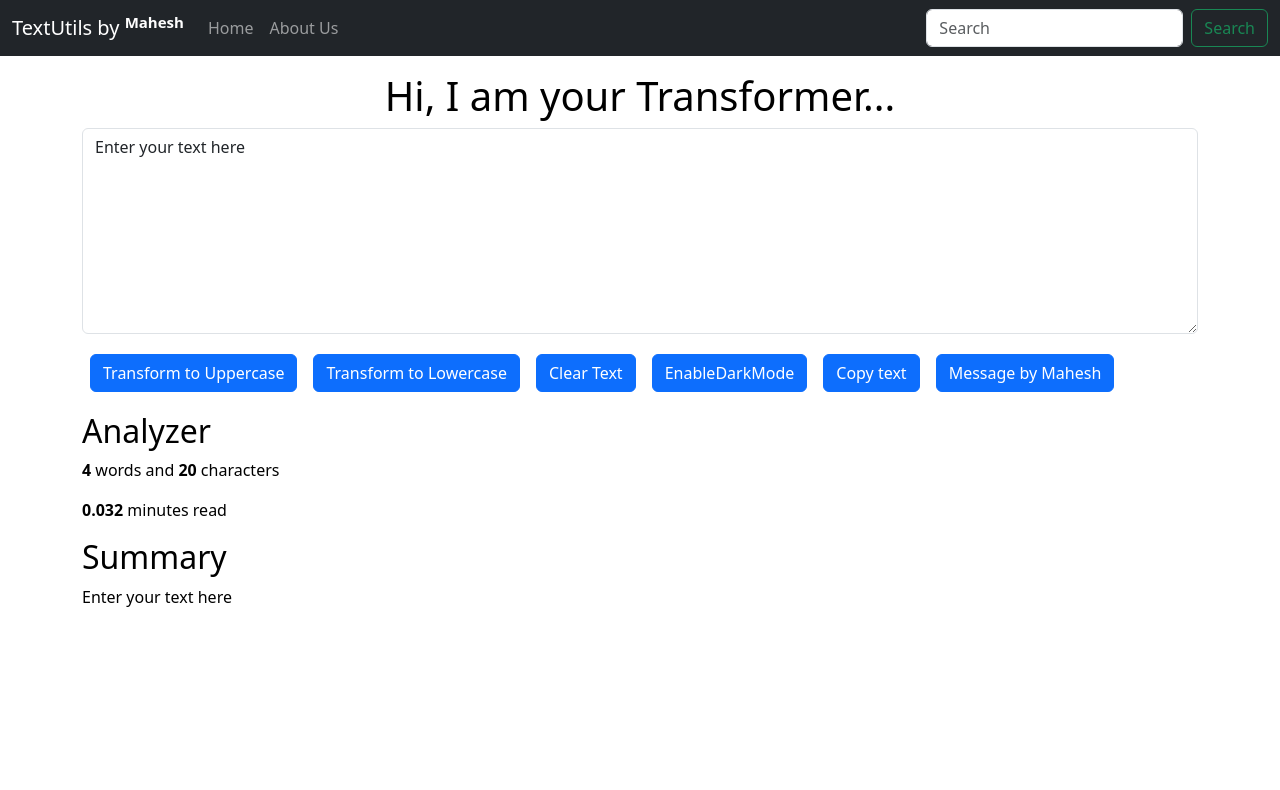
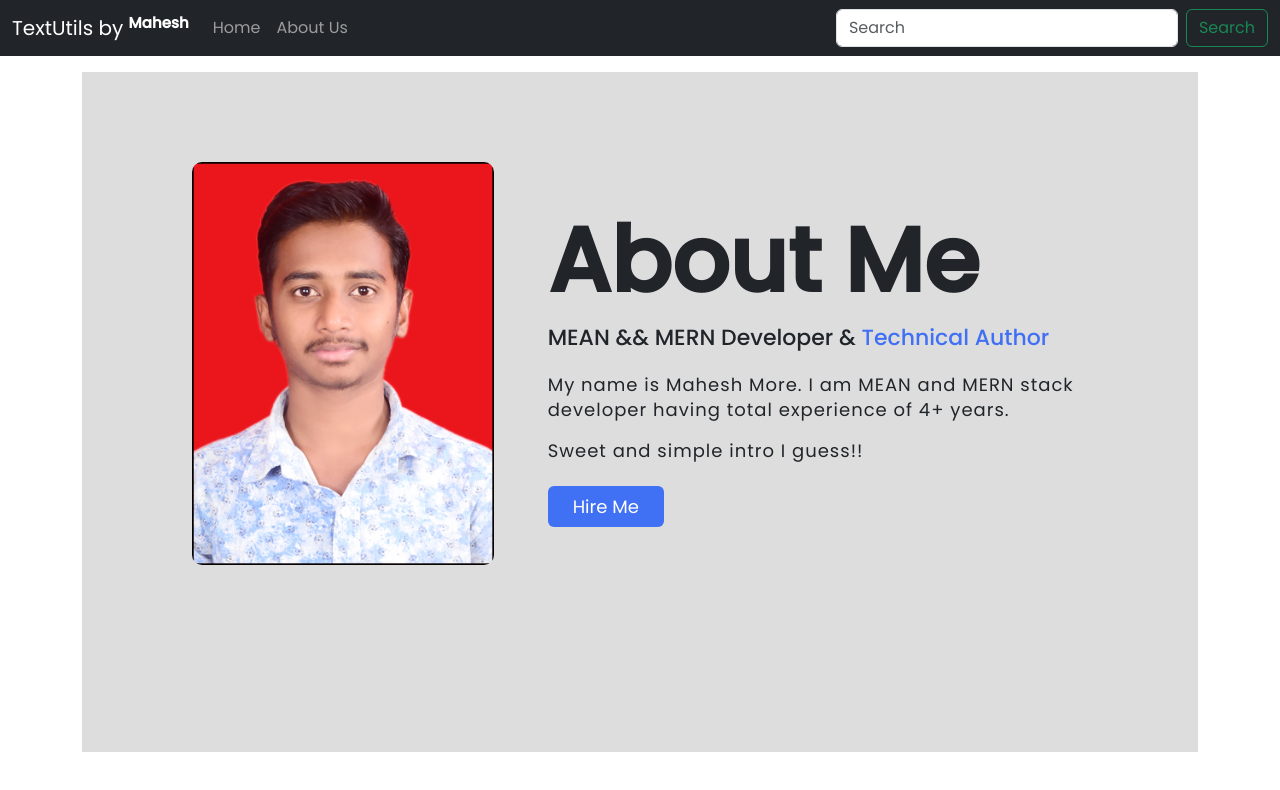
Before and after one commit to maheshmore667/Text-Transformer, a React (Create React App) app: page /about in a window 1280 px wide. Shown: the top 790 px of the page. Built offline with nearby package versions, Linux system fonts and the light colour scheme.

Commit message:
routing template set, not fully working

```diff
--- a/package.json
+++ b/package.json
@@ -8,6 +8,7 @@
     "@testing-library/user-event": "^13.5.0",
     "react": "^18.2.0",
     "react-dom": "^18.2.0",
+    "react-router-dom": "5.2.0",
     "react-scripts": "5.0.1",
     "web-vitals": "^2.1.4"
   },
@@ -34,5 +35,8 @@
       "last 1 firefox version",
       "last 1 safari version"
     ]
+  },
+  "devDependencies": {
+    "@types/react-router-dom": "^5.3.3"
   }
 }
--- a/src/App.js
+++ b/src/App.js
@@ -3,6 +3,12 @@ import './App.css';
 import Navbar from './Components/Navbar';
 import TextContainer from './Components/TextContainer';
 import Alert from './Components/Alert';
+import About from './Components/About';
+import {
+  BrowserRouter as Router,
+  Route,
+  Switch
+} from "react-router-dom";
 
 function App() {
   const[mode, setMode] = useState("dark");
@@ -27,13 +33,25 @@ function App() {
   }
 
   return (
-   <>
+    <>
+    <Router>
     <Navbar ownerName="Mahesh"  mode ={mode} toggleMode={toggleMode}/>
     <Alert alert ={alert} />
-    <div className="container my-3">
+
+    <Switch>
+      <div className="container my-3">
+      <Route exact path="/">
       <TextContainer  mode ={mode} showAlert = {showAlert}/>
-    </div>
-   </>
+      </Route>
+      <Route exact path="/about">
+        <About />
+      </Route>
+      </div>
+    </Switch>
+
+   </Router>
+    </>
+
   );
 }
 
--- /dev/null
+++ b/src/Components/About.js
@@ -0,0 +1,23 @@
+import React from 'react';
+import "../Styles/About.css";
+import { Link } from 'react-router-dom';
+import Mahesh from "../Assets/MAHESH.jpg"
+
+export default function About() {
+  return (
+    <section className="about-us">
+    <div className="about">
+      <img src={Mahesh} className="pic" alt=""/>
+      <div className="text">
+        <h2>About Me</h2>
+        <h5>MEAN && MERN Developer & <span>Technical Author</span></h5>
+          <p>My name is Mahesh More. I am  MEAN and MERN stack developer having total experience of 4+ years.</p>
+          <p>Sweet and simple intro I guess!!</p>
+        <div className="data">
+        <Link to="/" className="hire">Hire Me</Link>
+        </div>
+      </div>
+    </div>
+  </section>
+  )
+}
--- a/src/Components/Navbar.js
+++ b/src/Components/Navbar.js
@@ -1,21 +1,22 @@
 import React from 'react';
 import PropTypes from 'prop-types';
+import { Link } from 'react-router-dom';
 
 export default function Navbar(props) {
   return (
     <nav className ={`navbar navbar-expand-lg navbar-${props.mode} bg-${props.mode}`}>
     <div className="container-fluid">
-      <a className="navbar-brand" href="/">TextUtils by <sup><b>{props.ownerName}</b></sup></a>
+      <Link className="navbar-brand" to="/">TextUtils by <sup><b>{props.ownerName}</b></sup></Link>
       <button className="navbar-toggler" type="button" data-bs-toggle="collapse" data-bs-target="#navbarSupportedContent" aria-controls="navbarSupportedContent" aria-expanded="false" aria-label="Toggle navigation">
         <span className="navbar-toggler-icon"></span>
       </button>
       <div className="collapse navbar-collapse" id="navbarSupportedContent">
         <ul className="navbar-nav me-auto mb-2 mb-lg-0">
           <li className="nav-item">
-            <a className="nav-link" aria-current="page" href="/">Home</a>
+            <Link className="nav-link" aria-current="page" to="/">Home</Link>
           </li>
           <li className="nav-item">
-            <a className="nav-link" href="/">{props.about}</a>
+            <Link className="nav-link" to="/about">{props.about}</Link>
           </li>
         </ul>
         {/* <div className="form-check form-switch mr-3">
--- /dev/null
+++ b/src/Styles/About.css
@@ -0,0 +1,64 @@
+@import url('https://fonts.googleapis.com/css2?family=Poppins:wght@200;300;400;500&display=swap');
+*{
+  margin: 0;
+  padding: 0;
+  box-sizing: border-box;
+  font-family: 'Poppins', sans-serif;
+}
+.about-us{
+  height: 85vh;
+  width: 100%;
+  padding: 90px 0;
+  background: #ddd;
+}
+.pic{
+  height: auto;
+  width:  302px;
+  border-radius: 10px;
+}
+.about{
+  width: 1130px;
+  max-width: 85%;
+  margin: 0 auto;
+  display: flex;
+  align-items: center;
+  justify-content: space-around;
+}
+.text{
+  width: 540px;
+}
+.text h2{
+  font-size: 90px;
+  font-weight: 600;
+  margin-bottom: 10px;
+}
+.text h5{
+  font-size: 22px;
+  font-weight: 500;
+  margin-bottom: 20px;
+}
+span{
+  color: #4070f4;
+}
+.text p{
+  font-size: 18px;
+  line-height: 25px;
+  letter-spacing: 1px;
+}
+.data{
+  margin-top: 30px;
+}
+.hire{
+  font-size: 18px;
+  background: #4070f4;
+  color: #fff;
+  text-decoration: none;
+  border: none;
+  padding: 8px 25px;
+  border-radius: 6px;
+  transition: 0.5s;
+}
+.hire:hover{
+  background: #000;
+  border: 1px solid #4070f4;
+}
```
Also changed, not shown: src/Assets/MAHESH.jpg (added), 1 other file (tests, documents, lock files or other folders).
